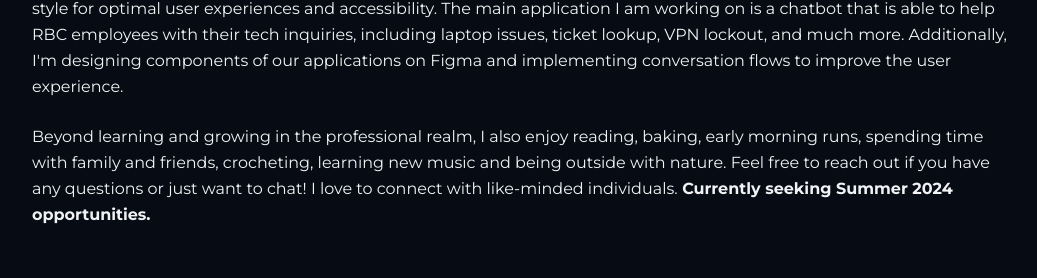
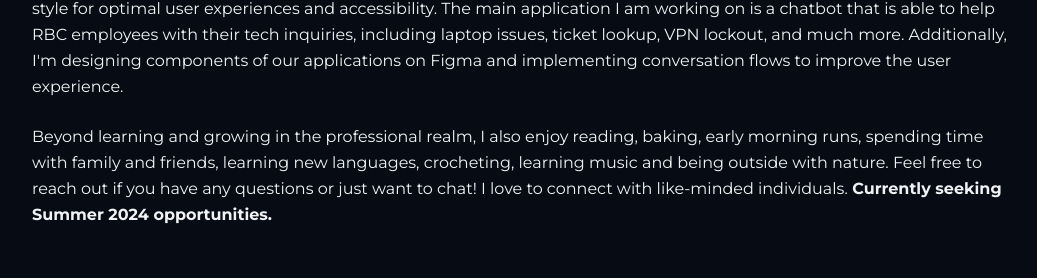
Before and after one commit to billie-zhang/portfolio-page, a React (Create React App) app: page / in a window 1280 px wide. Shown: the part 2838-3116 px from the top of the page, without its empty margins (120-1157 px from the left). Built offline with nearby package versions, Linux system fonts and the light colour scheme; a web font is replaced by a local one.

Commit message:
update about me

```diff
--- a/src/components/About.jsx
+++ b/src/components/About.jsx
@@ -50,9 +50,9 @@ const About = () => {
         <p className="text-l leading-relaxed" data-aos="fade-up">
           Beyond learning and growing in the professional realm, I also enjoy
           reading, baking, early morning runs, spending time with family and
-          friends, crocheting, learning new music and being outside with nature.
-          Feel free to reach out if you have any questions or just want to chat!
-          I love to connect with like-minded individuals.
+          friends, learning new languages, crocheting, learning music and being
+          outside with nature. Feel free to reach out if you have any questions
+          or just want to chat! I love to connect with like-minded individuals.
           <b> Currently seeking Summer 2024 opportunities.</b>
         </p>
       </div>
```
